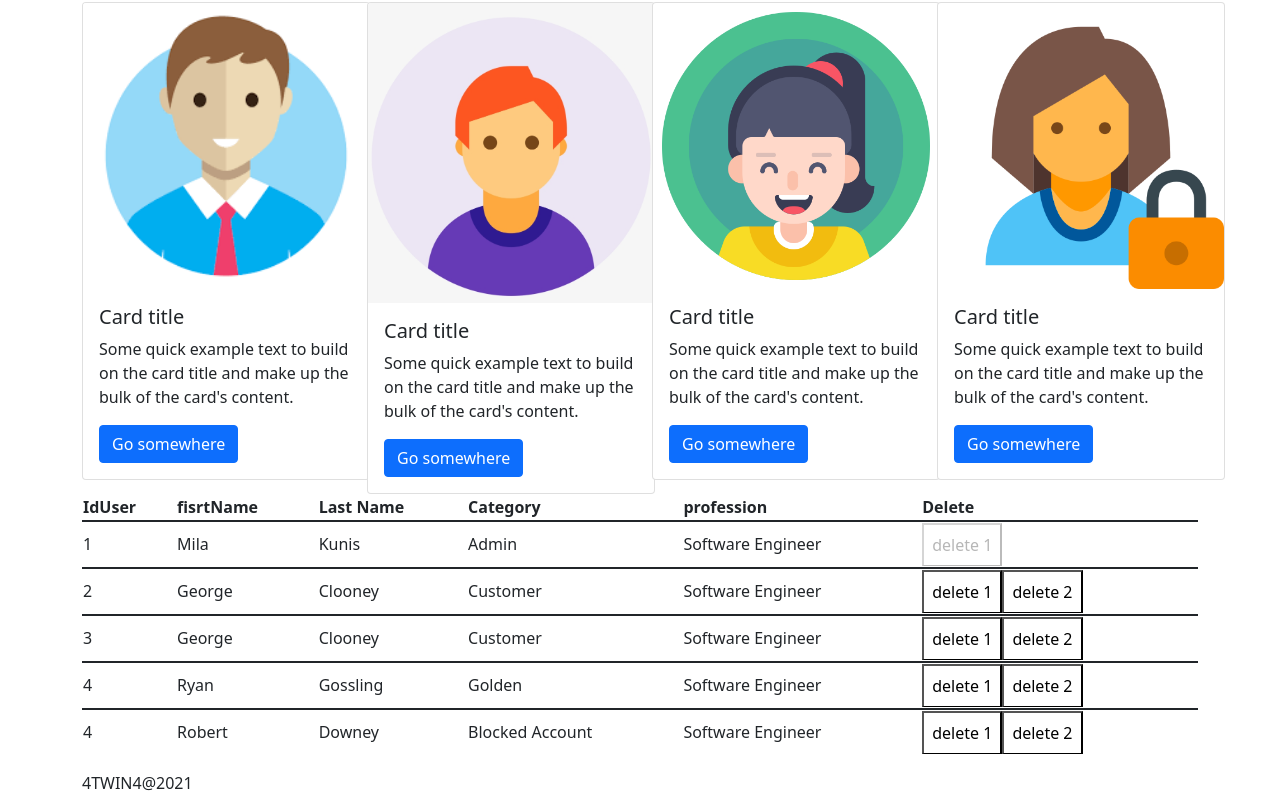
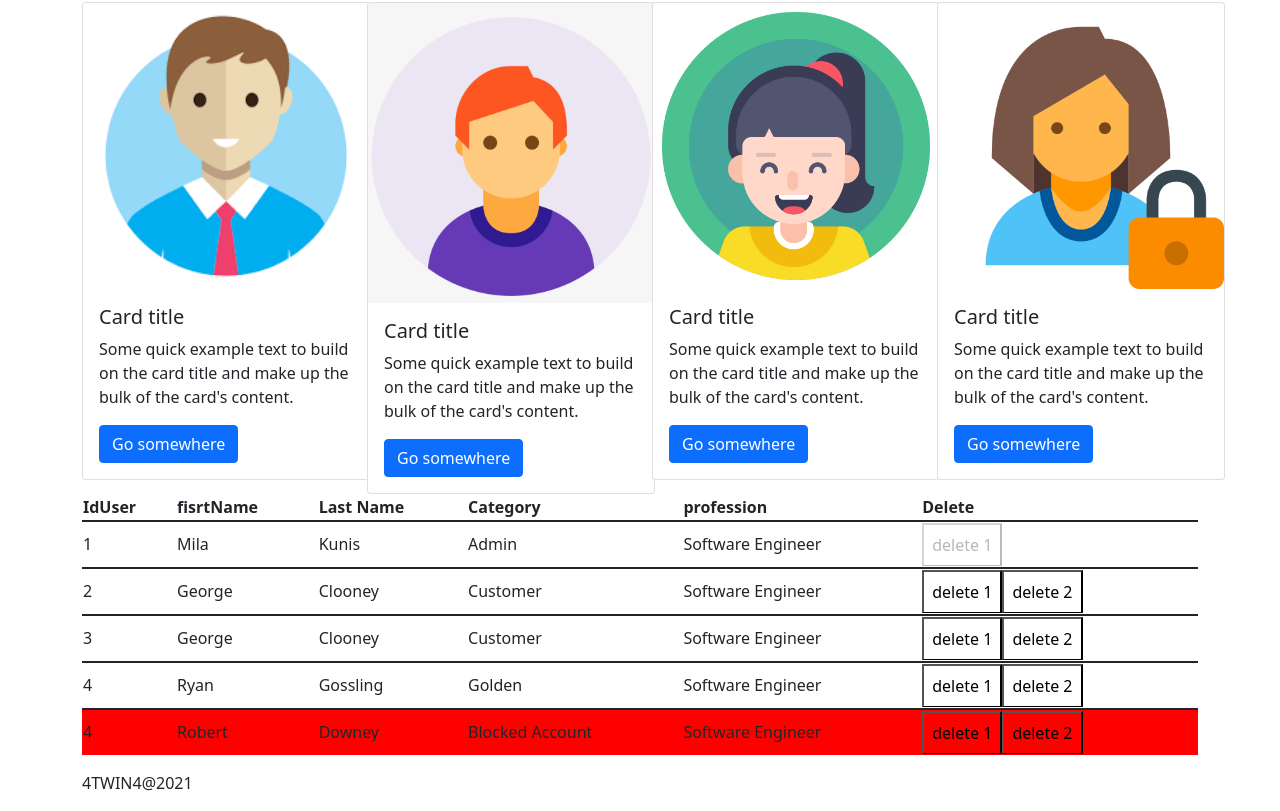
Before and after one commit to badi3a/ProjectAngularTWIN4, an Angular app: page / in a window 1280 px wide. Shown: the part 543-1354 px from the top of the page. Built offline with nearby package versions, Linux system fonts and the light colour scheme.

Commit message:
commit S3.V2

```diff
--- a/src/app/main-user/main-user.component.html
+++ b/src/app/main-user/main-user.component.html
@@ -53,7 +53,8 @@
     <th>profession</th>
      <th>Delete</th>
   </tr>
-  <tr *ngFor="let user of list">
+  <tr *ngFor="let user of list"
+      [style.background-color]="getColor(user)">
     <td>{{user.idUser}}</td>
     <td>{{user.firstName}}</td>
     <td>{{user.lastName}}</td>
--- a/src/app/main-user/main-user.component.ts
+++ b/src/app/main-user/main-user.component.ts
@@ -73,5 +73,10 @@ export class MainUserComponent implements OnInit {
     let i = this.list.indexOf(user);
     this.list.splice(i,1);
   }
+  getColor(user: User){
+    if(user.accountCategory=="Blocked Account")
+    return 'red';
+    else return '';
+  }
 
 }
```
